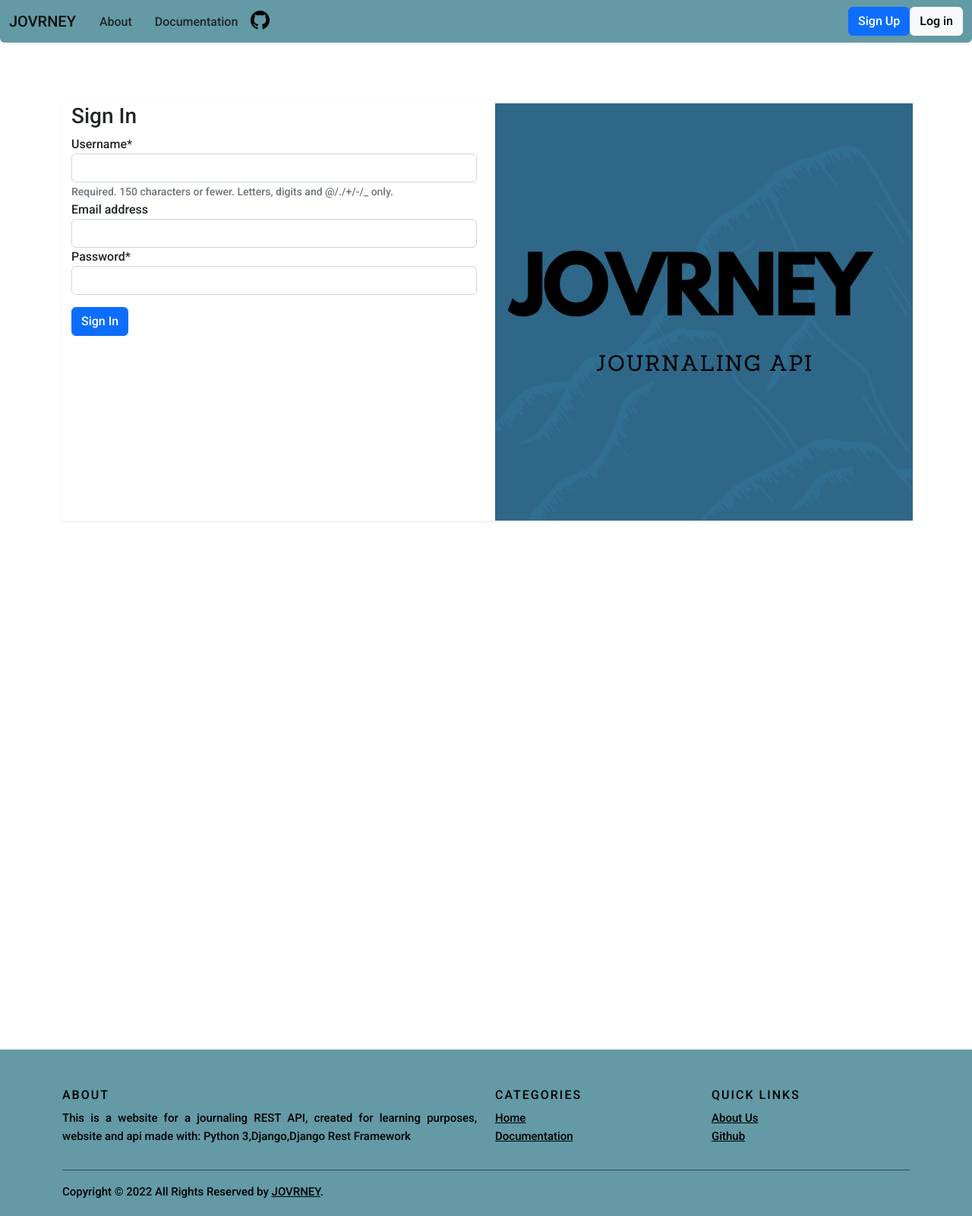
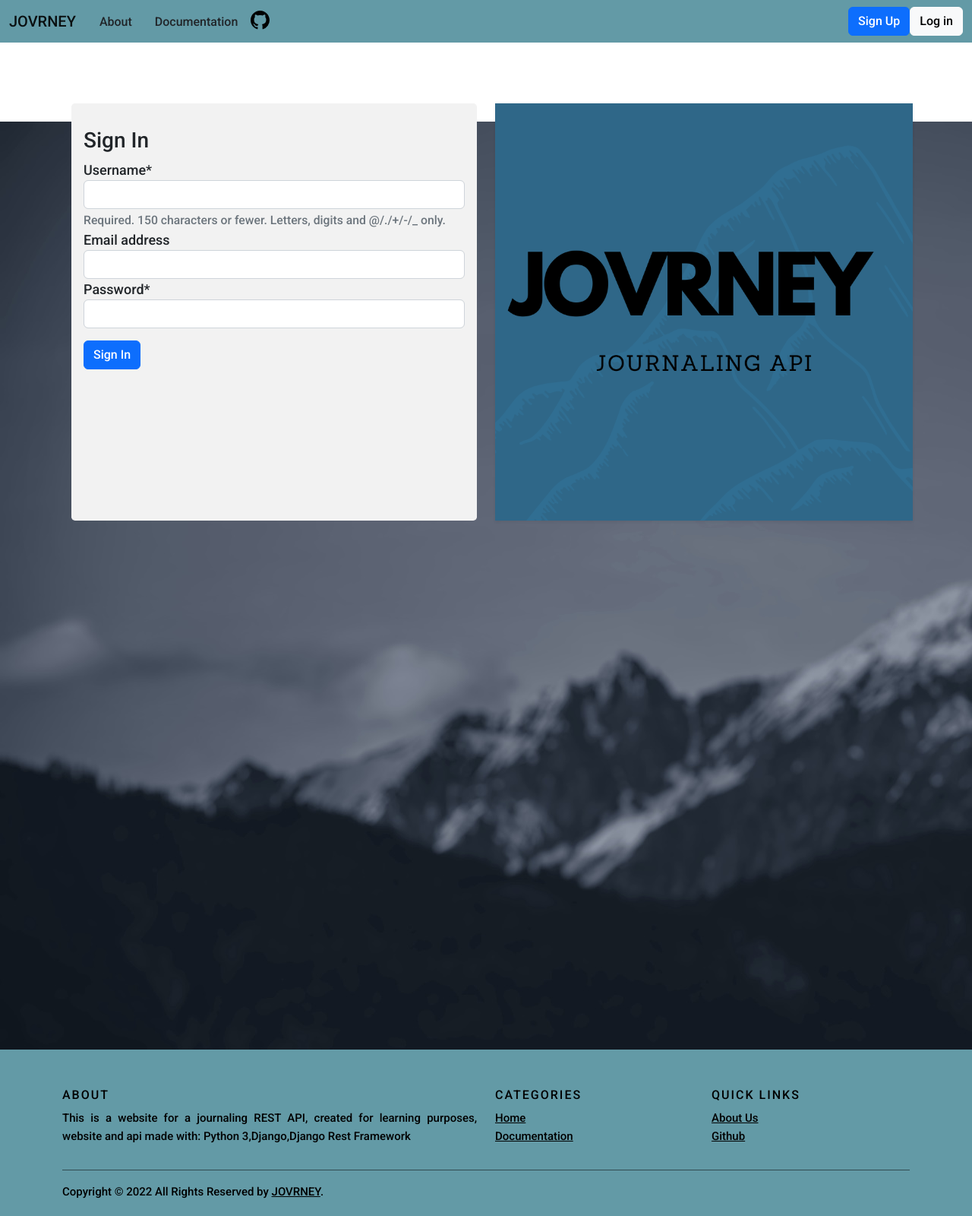
Before and after one commit to Augusto-Sant/jovrney-project, a Django app: page /accounts/register/ in a window 1280 px wide. Shown: the whole page at 76% size. Run offline with Django 4.2, Linux system fonts and the light colour scheme; some libraries are stand-ins or nearby versions.

Commit message:
added background and fixed css stuff

```diff
--- a/accounts/templates/register_form.html
+++ b/accounts/templates/register_form.html
@@ -5,10 +5,10 @@
 
 {% block body_block %}
 <div class="content">
-    <div class="login_content container shadow-sm mb-auto">
-        <div class="row align-items-stretch no-gutters contact-wrap">
+    <div class="login_content container mb-auto">
+        <div class="row">
             <div class="col-md-6">
-                <div class="form h-100">
+                <div class="register_form h-100 rounded-lg">
                     <h3>Sign In</h3>
                     {% if registered %}
                         <h1>Thanks for registering!</h1>
@@ -23,7 +23,7 @@
                 </div>
             </div>
             <div class="col-md-6">
-                <img class="h-100"src="{% static 'img/logojov.png'%}" width="550"alt="">
+                <img class="h-100 shadow-sm"src="{% static 'img/logojov.png'%}" width="550"alt="">
             </div>
         </div>
     </div>
--- a/base/static/css/base.css
+++ b/base/static/css/base.css
@@ -5,6 +5,18 @@
     margin-top: 2rem;
     border-radius: .3rem;
     font-size: large;
+}
+
+.register_form{
+  background-color: #F2F2F2;
+  padding: 2rem 1rem;
+  margin-bottom: 2rem;
+  border-radius: .3rem;
+  font-size: large;
+}
+
+body{
+  background: url("/static/img/pexels-stephan-seeber-1054218.jpg") 0 no-repeat fixed;
 }
 
 .jumbotronborder {
--- a/base/templates/base.html
+++ b/base/templates/base.html
@@ -17,15 +17,9 @@
 </head>
 
 <body>
-    <nav class="navbar navbar-expand-lg shadow-sm rounded-bottom">
+    <nav class="navbar navbar-expand-lg">
         <div class="container-fluid">
         <a class="navbar-brand" href="{% url 'index' %}">JOVRNEY</a>
-            <button class="navbar-toggler" type="button" data-bs-toggle="collapse"
-                data-bs-target="#navbarSupportedContent" aria-controls="navbarSupportedContent" aria-expanded="false"
-                aria-label="Toggle navigation">
-                <span class="navbar-toggler-icon"></span>
-            </button>
-            <div class="collapse navbar-collapse" id="navbarSupportedContent">
         <ul class="navbar-nav me-auto">
               <li class="nav-item"><a class="button1 btn btn-simple" href="{% url 'about' %}">About</a></li>
               <li class="nav-item"><a class="button1 btn btn-simple"
@@ -53,7 +47,6 @@
               <li><a class="button_nav btn btn-light" href="{% url 'accounts:login_view' %}">Log in</a></li>
               {% endif %}
           </ul>
-            </div>
         </div>
     </nav>
     <div class="container">
--- a/base/templates/index.html
+++ b/base/templates/index.html
@@ -29,7 +29,7 @@
         </form>
     </nav>
 </div>
-<div class="bg-light">
+<div class="jumbotron">
     {% for journal in user_journals %}
     <a class="journal btn btn-simple shadow" href="journals/{{journal.pk}}/" align="center">
         <h3>{{journal.title}}</h3>
@@ -38,6 +38,6 @@
     </a>
     {% endfor %}
 {% endif %}
-    <p class="last_p"></p>
+<p class="last_p"></p>
 </div>
 {% endblock %}
--- a/base/views.py
+++ b/base/views.py
@@ -53,11 +53,6 @@ class SearchView(TemplateView):
             results = models.Page.objects.filter(journal__in=journals).filter(content__icontains=query)
         context['pages'] = results
         return context
-
-
-
-
-
 
 ### JOURNALS ###
 
```
Also changed, not shown: base/static/img/pexels-stephan-seeber-1054218.jpg (added). Lines whose indentation alone changed are shown as unchanged.
